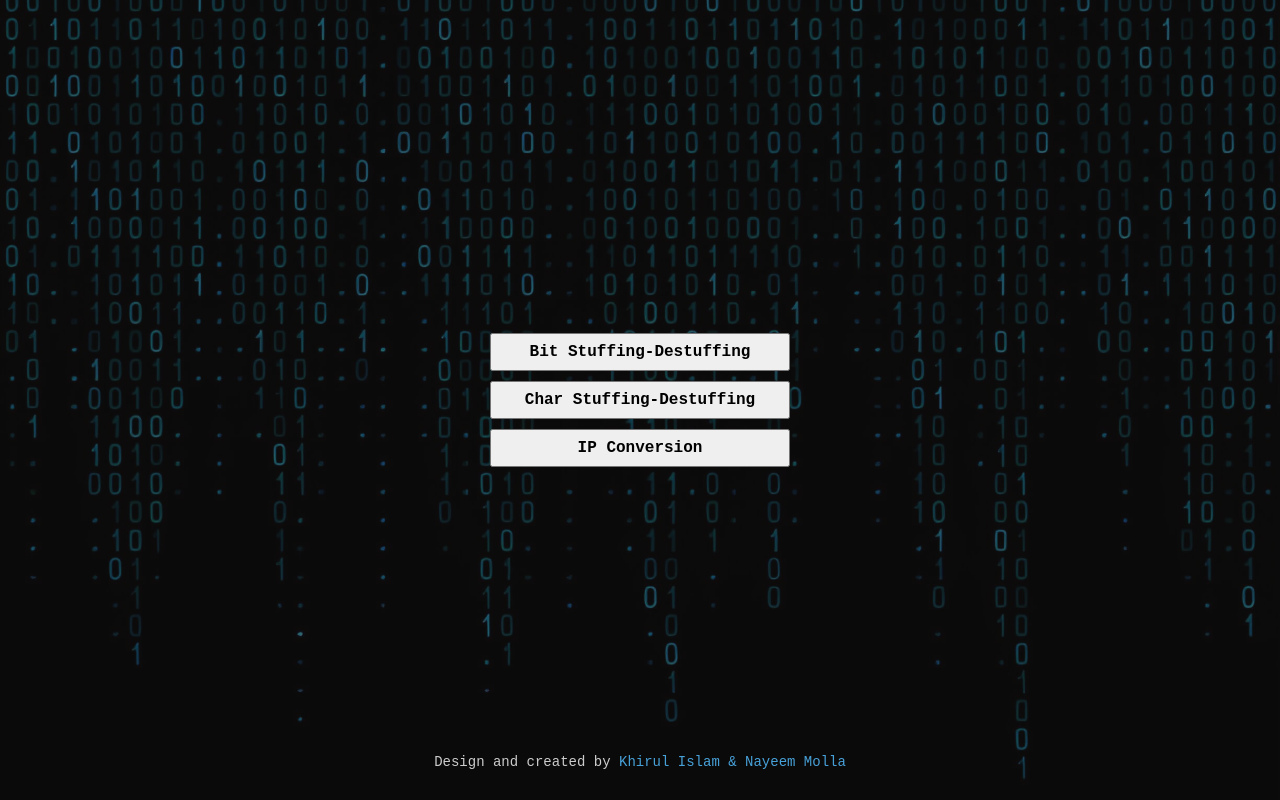
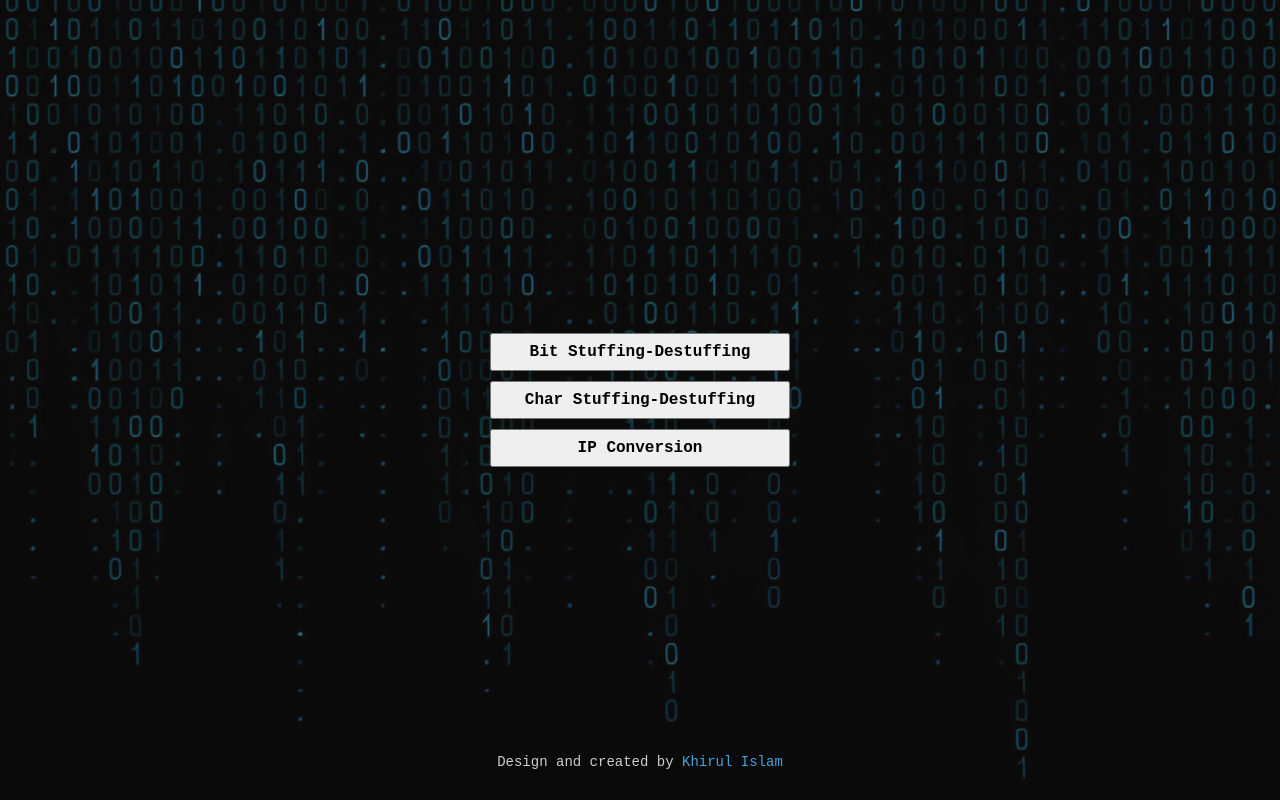
Before and after one commit to MrTuzzO/CSE308PROJECT, a plain HTML site: page index.html in a window 1280 px wide. Drawn offline with Linux system fonts and the light colour scheme.

Commit message:
copyright updated

```diff
--- a/index.html
+++ b/index.html
@@ -28,7 +28,7 @@
         </div>
 
         <footer>
-            <p>Design and created by <a href="https://github.com/MrTuzzO" target="_blank">Khirul Islam & Nayeem Molla</a></p>
+            <p>Design and created by <a href="https://github.com/MrTuzzO" target="_blank">Khirul Islam</a></p>
         </footer>
     </div>
 
```
